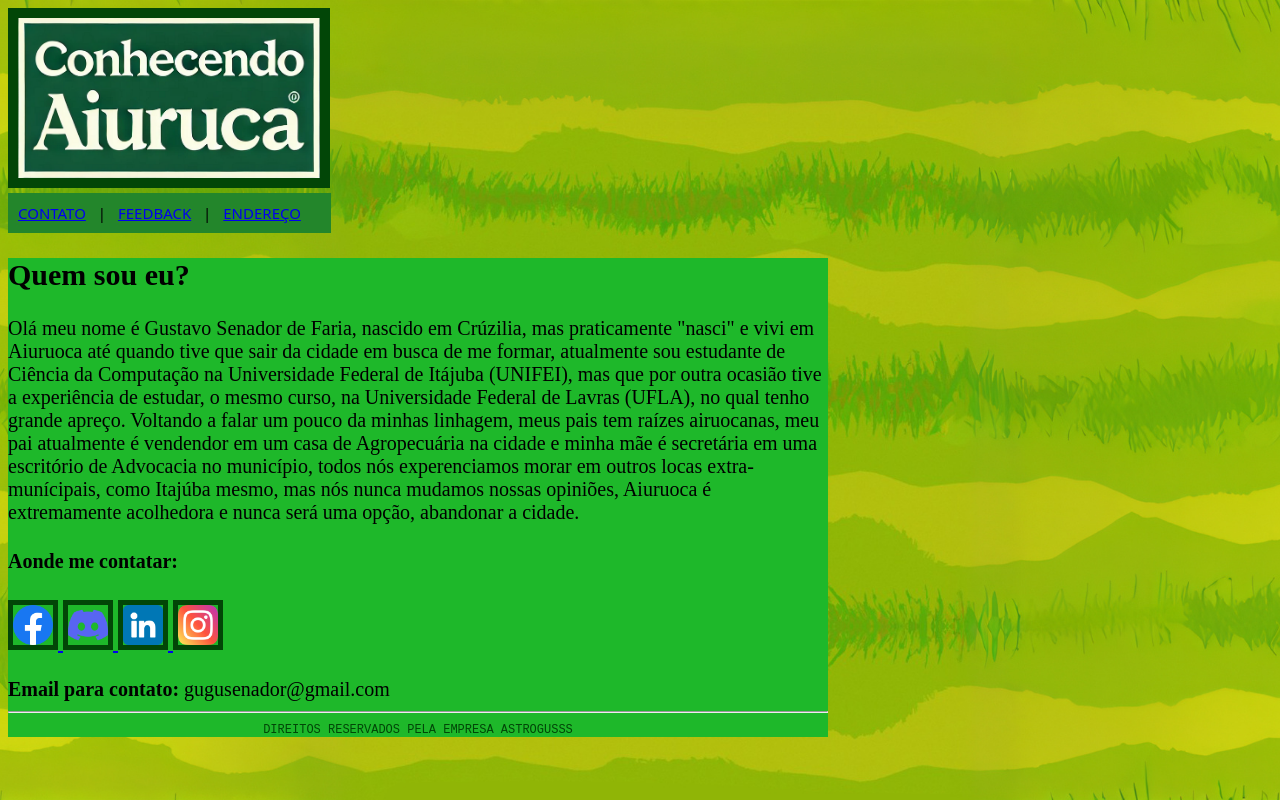
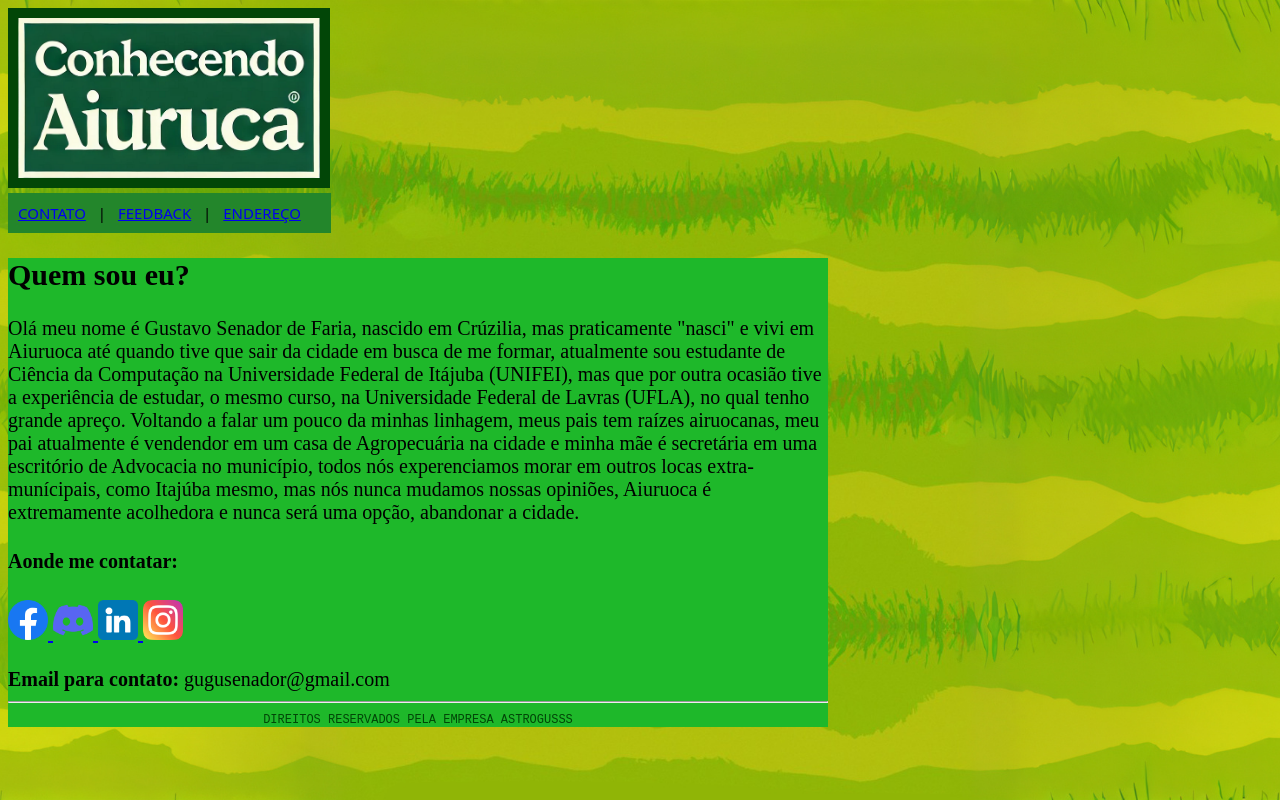
Before and after one commit to Astrogusss/AiuruocaCSS, a website: page contato/contato.html in a window 1280 px wide. Drawn offline with Linux system fonts and the light colour scheme.

Commit message:
alteraccao icones

```diff
--- a/index/index.css
+++ b/index/index.css
@@ -44,7 +44,7 @@ img{
 }
 
 .icones{
-    border-width: 5px;
+    border-width: 0px;
     width: 40px;
     letter-spacing: 50px;
 
```
